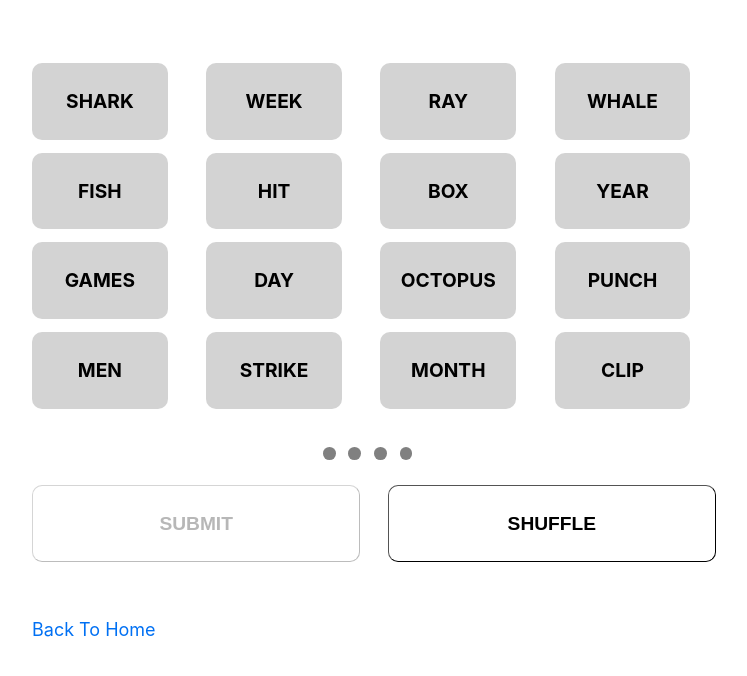
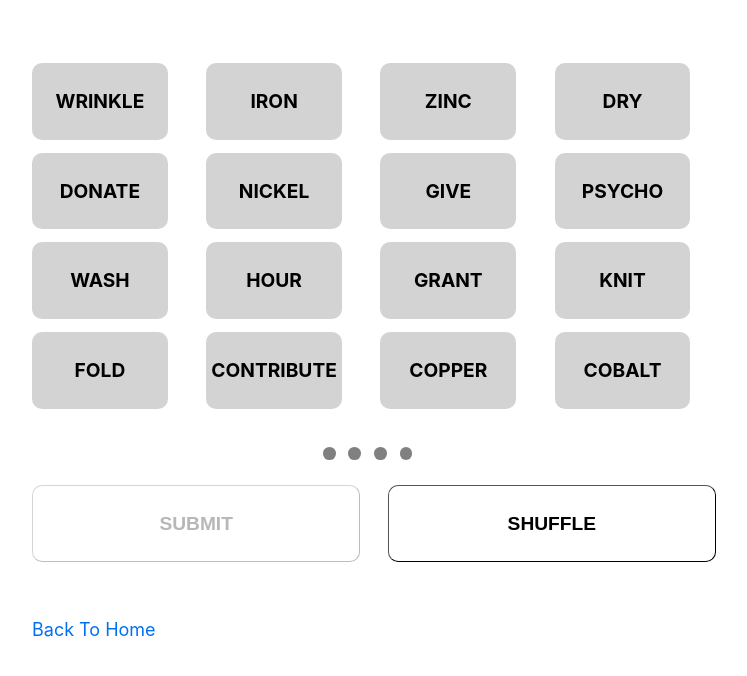
Before and after one commit to iamrita/personalwebsite, a Next.js app: page /posts/connections in a window 1280 px wide. Shown: the top 676 px of the page, without its empty margins (266-1013 px from the left). Built offline with nearby package versions, Linux system fonts and the light colour scheme.

Commit message:
connections 5/2

```diff
--- a/pages/posts/connections.js
+++ b/pages/posts/connections.js
@@ -27,16 +27,16 @@ import "../../components/firebase"
  */
 
 const words = [
-    'shark', 'week', 'ray', 'whale',
-    'fish', 'hit', 'box', 'year',
-    'games', 'day', 'octopus', 'punch',
-    'men', 'strike', 'month', 'clip'
+    'wrinkle', 'iron', 'zinc', 'dry',
+    'donate', 'nickel', 'give', 'psycho',
+    'wash', 'hour', 'grant', 'knit',
+    'fold', 'contribute', 'copper', 'cobalt'
 ];
 
-const easyArray = ['week', 'month', 'year', 'day']
-const mediumArray = ['shark', 'octopus', 'whale', 'fish']
-const hardArray = ['strike', 'hit', 'punch', 'clip']
-const difficultArray = ['games', 'ray', 'box', 'men']
+const easyArray = ['donate', 'contribute', 'grant', 'give']
+const mediumArray = ['nickel', 'copper', 'zinc', 'cobalt']
+const hardArray = ['wash', 'dry', 'fold', 'iron']
+const difficultArray = ['knit', 'hour', 'wrinkle', 'psycho']
 
 
 function containSameElements(arr1, arr2) {
@@ -93,21 +93,6 @@ export default function Connections() {
     )
     const [oneAway, setOneAway] = useState(false)
     const [alreadyGuessed, setAlreadyGuessed] = useState(false)
-
-    // useEffect(() => {
-    //     const fetchData = async () => {
-    //       try {
-    //         const response = await fetch('/api/data');
-    //         const { data } = await response.json();
-    //         console.log(data)
-    //         setData(formatTextFile(data));
-    //       } catch (error) {
-    //         console.error(error);
-    //       }
-    //     };
-
-    //     fetchData();
-    //   }, []);
 
 
     function isOneAway(selectedGuess, category) {
@@ -195,7 +180,7 @@ export default function Connections() {
             setTimeout(() => {
                 const easy = {
                     style: utilStyles.backgroundEasy,
-                    categoryName: 'Units of time',
+                    categoryName: 'To hand out something willingly',
                     categoryValues: easyArray
                 }
                 setColors(prevColors => [...prevColors, easy]);
@@ -208,7 +193,7 @@ export default function Connections() {
             setTimeout(() => {
                 const medium = {
                     style: utilStyles.backgroundMedium,
-                    categoryName: 'Underwater creatures',
+                    categoryName: 'Metals in the Periodic Table',
                     categoryValues: mediumArray
                 }
                 setColors(prevColors => [...prevColors, medium]);
@@ -221,7 +206,7 @@ export default function Connections() {
             setTimeout(() => {
                 const hard = {
                     style: utilStyles.backgroundHard,
-                    categoryName: 'To hit something',
+                    categoryName: 'Steps in Doing Laundry',
                     categoryValues: hardArray
                 }
                 setColors(prevColors => [...prevColors, hard]);
@@ -234,7 +219,7 @@ export default function Connections() {
             setTimeout(() => {
                 const difficult = {
                     style: utilStyles.backgroundDifficult,
-                    categoryName: 'X _____',
+                    categoryName: 'Words with a silent first letter ',
                     categoryValues: difficultArray
                 }
                 setColors(prevColors => [...prevColors, difficult]);
@@ -330,22 +315,22 @@ export default function Connections() {
                 setColors([
                     {
                         style: utilStyles.backgroundEasy,
-                        categoryName: 'Units of time',
+                        categoryName: 'To hand out something willingly',
                         categoryValues: easyArray
                     },
                     {
                         style: utilStyles.backgroundMedium,
-                        categoryName: 'underwater creatures',
+                        categoryName: 'Metals in the Periodic Table',
                         categoryValues: mediumArray
                     },
                     {
                         style: utilStyles.backgroundHard,
-                        categoryName: 'To hit something',
+                        categoryName: 'Steps in Doing Laundry',
                         categoryValues: hardArray
                     },
                     {
                         style: utilStyles.backgroundDifficult,
-                        categoryName: 'X ______',
+                        categoryName: 'Words with a silent first letter ',
                         categoryValues: difficultArray
                     }
                 ])
```
